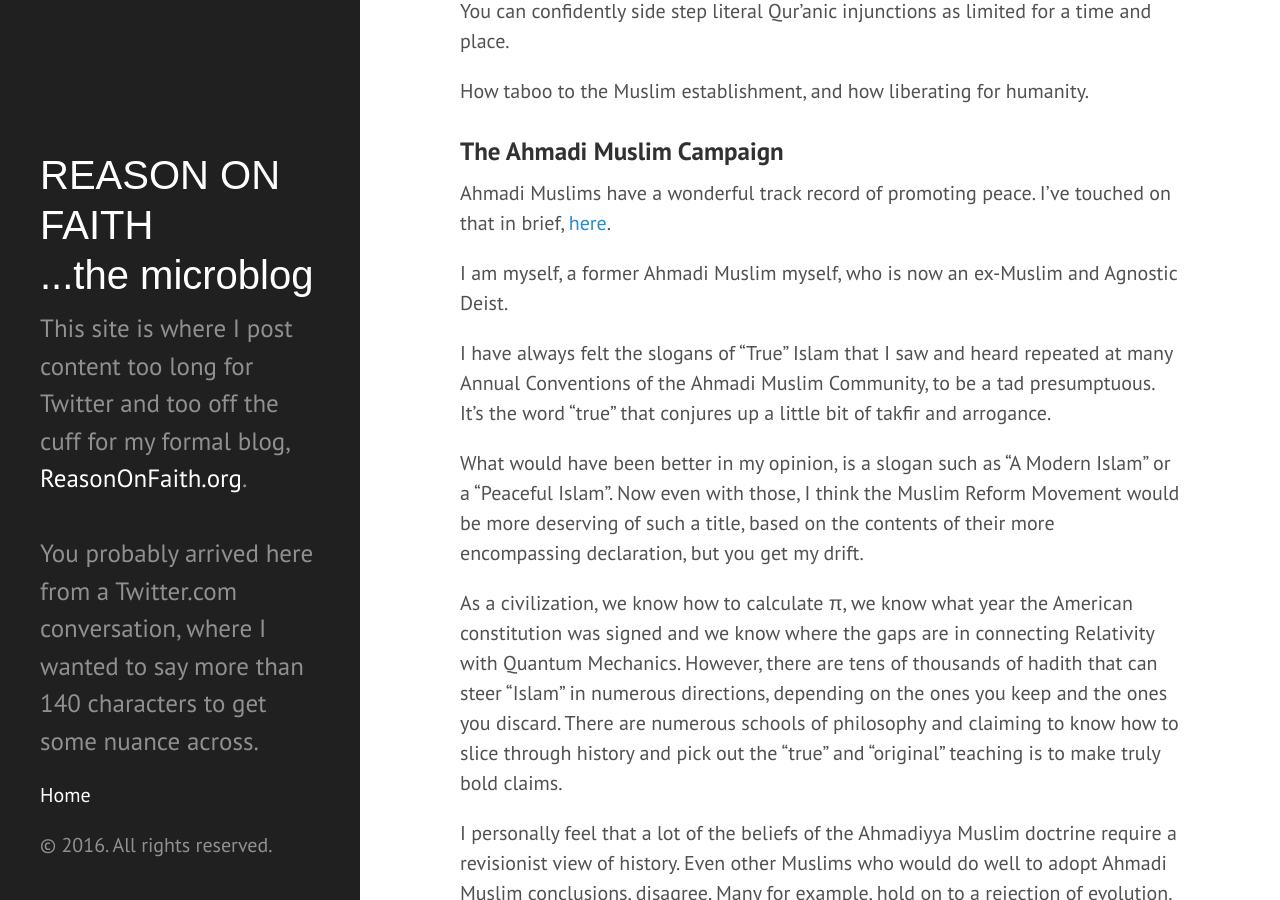
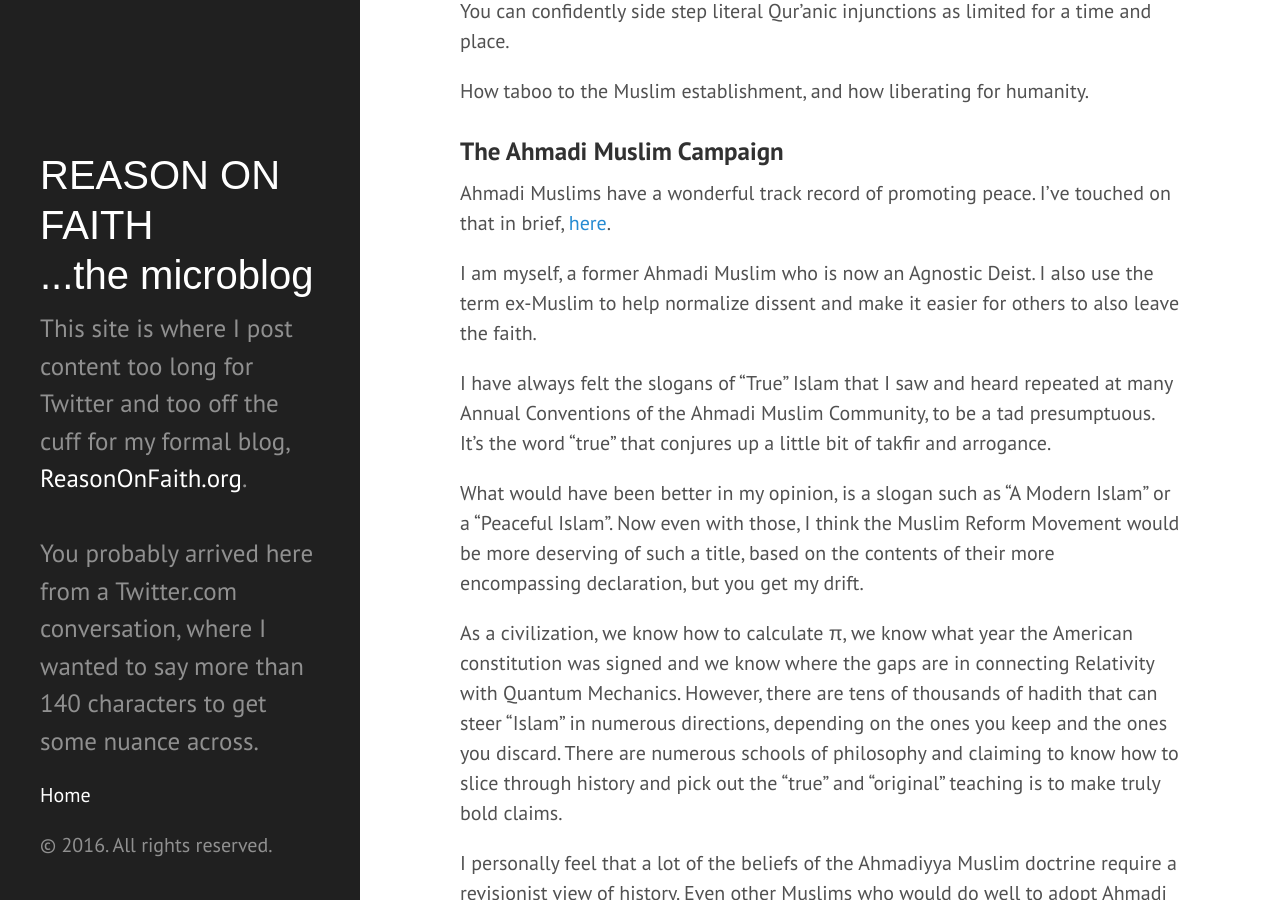
Before and after one commit to ReasonOnFaith/ReasonOnFaith.github.io, a Jekyll site: the page built from _posts/2016-03-29-the-mrm-and-the-true-islam-campaigns.markdown, in a window 1280 px wide and 900 px high, scrolled down 1025 px. Built offline with Jekyll 4.4.1, drawn with Linux system fonts in a browser that asks for light colours.

Commit message:
Post update: The MRM and the True Islam Campaigns

```diff
--- a/_posts/2016-03-29-the-mrm-and-the-true-islam-campaigns.markdown
+++ b/_posts/2016-03-29-the-mrm-and-the-true-islam-campaigns.markdown
@@ -23,7 +23,7 @@ How taboo to the Muslim establishment, and how liberating for humanity.
 
 Ahmadi Muslims have a wonderful track record of promoting peace. I've touched on that in brief, [here](https://reasononfaith.github.io/2016/03/29/defending-islam-from-the-twitter-trolls-in-denial.html).
 
-I am myself, a former Ahmadi Muslim myself, who is now an ex-Muslim and Agnostic Deist.
+I am myself, a former Ahmadi Muslim who is now an Agnostic Deist. I also use the term ex-Muslim to help normalize dissent and make it easier for others to also leave the faith.
 
 I have always felt the slogans of "True" Islam that I saw and heard repeated at many Annual Conventions of the Ahmadi Muslim Community, to be a tad presumptuous. It's the word "true" that conjures up a little bit of takfir and arrogance.
 
```
